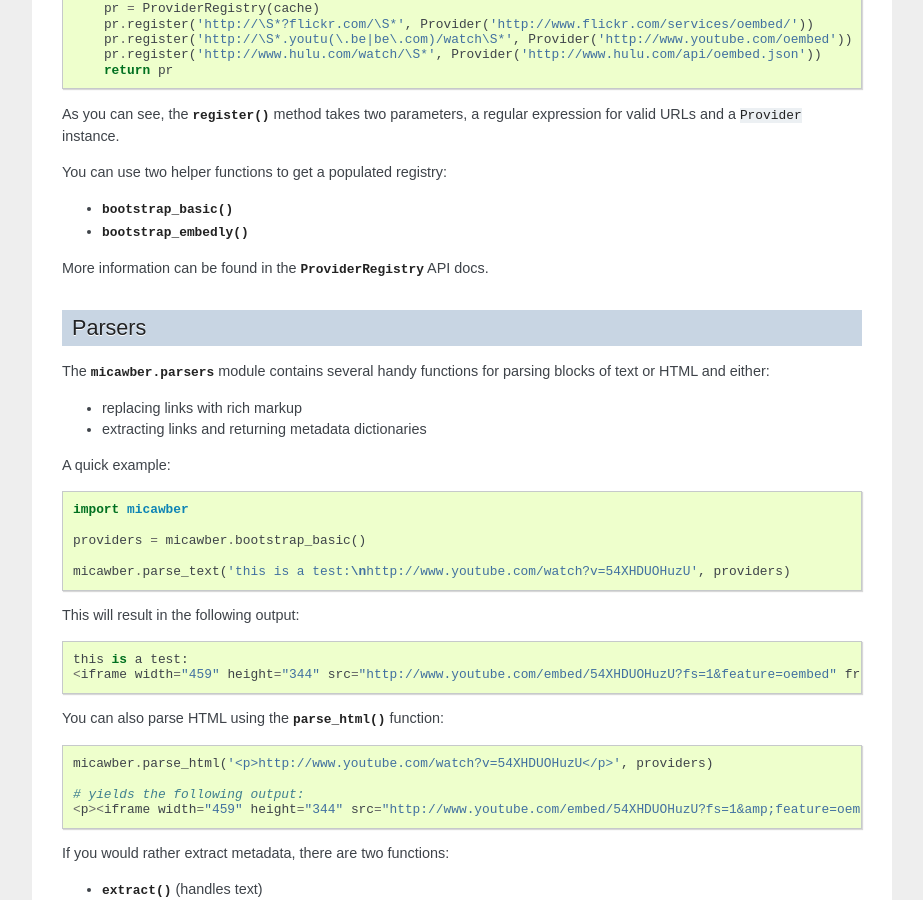
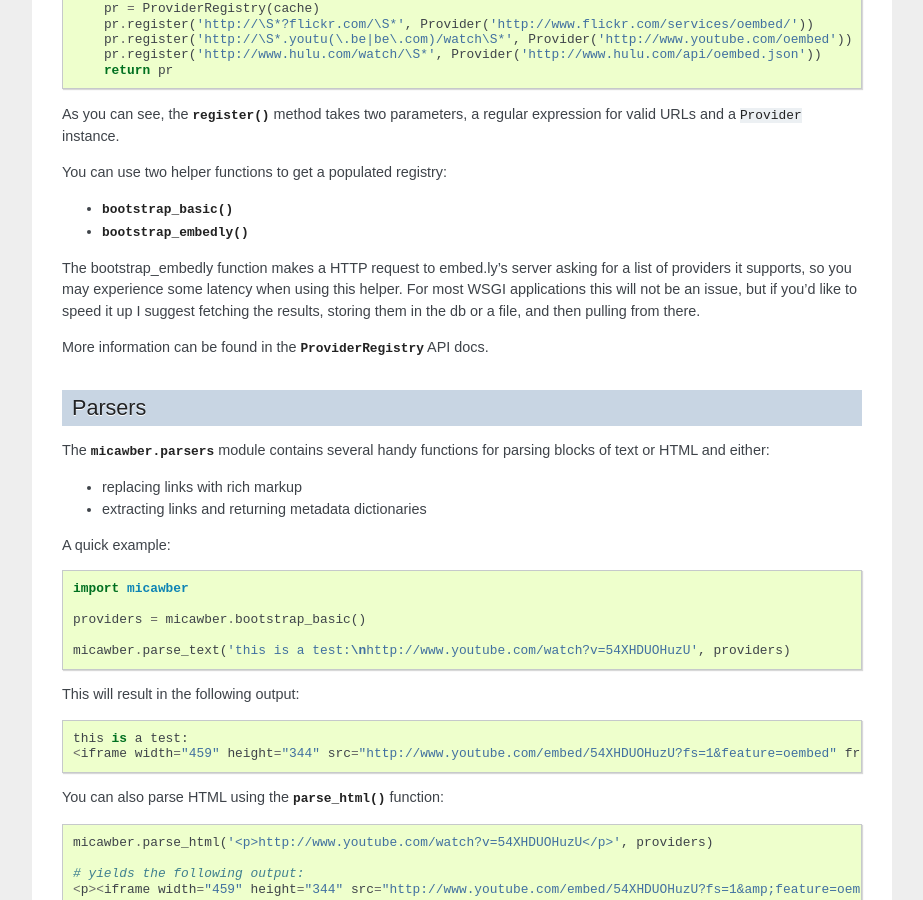
Before and after one commit to coleifer/micawber, a Sphinx documentation site: the page built from docs/getting_started.rst, in a window 1280 px wide and 900 px high, scrolled down 1780 px. Shown: the whole window, without its empty margins (198-1121 px from the left). Built offline with Sphinx 7.4.7, drawn with Linux system fonts in a browser that asks for light colours.

Commit message:
Adding even more notes on bootstrap_embedly

```diff
--- a/docs/getting_started.rst
+++ b/docs/getting_started.rst
@@ -123,6 +123,12 @@ You can use two helper functions to get a populated registry:
 * :py:func:`~micawber.providers.bootstrap_basic`
 * :py:func:`~micawber.providers.bootstrap_embedly`
 
+The bootstrap_embedly function makes a HTTP request to embed.ly's server asking
+for a list of providers it supports, so you may experience some latency when
+using this helper.  For most WSGI applications this will not be an issue, but
+if you'd like to speed it up I suggest fetching the results, storing them in
+the db or a file, and then pulling from there.
+
 More information can be found in the :py:class:`~micawber.providers.ProviderRegistry` API docs.
 
 Parsers
```
